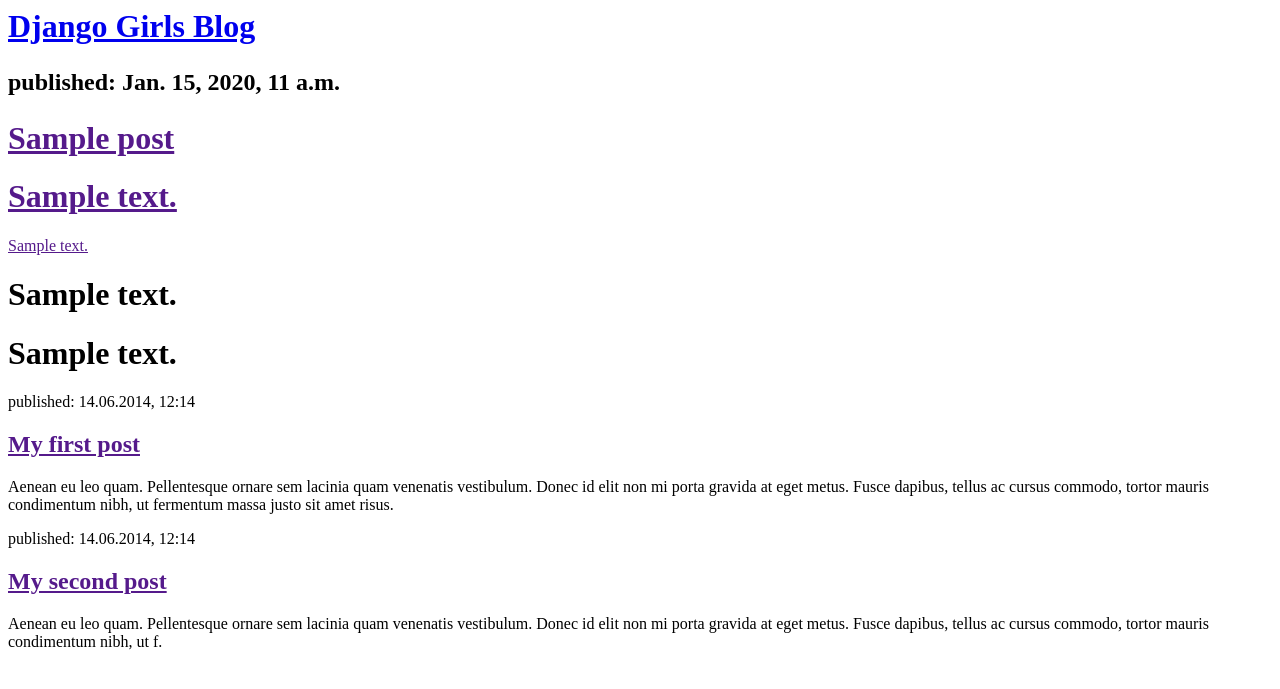
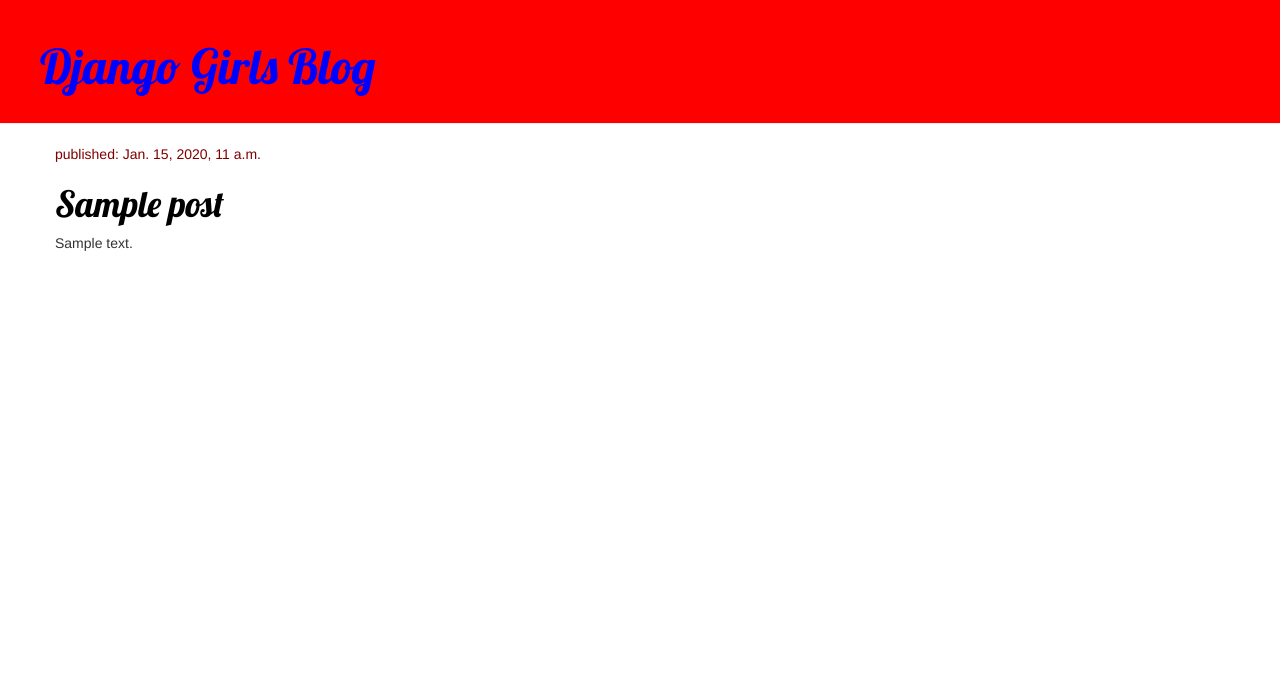
Before and after one commit to TSJarek/my-first-blog, a Django app: template blog/templates/blog/post_list.html in a window 1280 px wide. Shown: the top 689 px of the page. Run offline with Django 3.2, Linux system fonts and the light colour scheme; the template is opened without the code that fills it: values that come from a table or form of the project are taken from there, others are empty; tables that the repository leaves empty hold one stand-in row (values such as "Sample post"); some libraries are stand-ins or nearby versions.

Commit message:
Added view and template for detailed blog post as well as CSS for thesite.

```diff
--- /dev/null
+++ b/blog/static/css/blog.css
@@ -0,0 +1,46 @@
+.page-header {
+    background-color: red;
+    margin-top: 0;
+    padding: 20px 20px 20px 40px;
+}
+
+.page-header h1, .page-header h1 a, .page-header h1 a:visited, .page-header h1 a:active {
+    color: blue;
+    font-size: 36pt;
+    text-decoration: none;
+}
+
+.content {
+    margin-left: 40px;
+}
+
+h1, h2, h3, h4 {
+    font-family: 'Lobster', sans-serif;
+}
+
+.date {
+    color: maroon;
+}
+
+.save {
+    float: right;
+}
+
+.post-form textarea, .post-form input {
+    width: 100%;
+}
+
+.top-menu, .top-menu:hover, .top-menu:visited {
+    color: #ffffff;
+    float: right;
+    font-size: 26pt;
+    margin-right: 20px;
+}
+
+.post {
+    margin-bottom: 70px;
+}
+
+.post h1 a, .post h1 a:visited {
+    color: #000000;
+}
--- /dev/null
+++ b/blog/templates/blog/base.html
@@ -0,0 +1,23 @@
+{% load static %}
+<html>
+    <head>
+        <title>Django Girls blog</title>
+        <link rel="stylesheet" href="//maxcdn.bootstrapcdn.com/bootstrap/3.2.0/css/bootstrap.min.css">
+        <link rel="stylesheet" href="//maxcdn.bootstrapcdn.com/bootstrap/3.2.0/css/bootstrap-theme.min.css">
+        <link href="//fonts.googleapis.com/css?family=Lobster&subset=latin,latin-ext" rel="stylesheet" type="text/css">
+        <link rel="stylesheet" href="{% static 'css/blog.css' %}">
+    </head>
+   <body>
+    <div class="page-header">
+        <h1><a href="/">Django Girls Blog</a></h1>
+    </div>
+    <div class="content container">
+        <div class="row">
+            <div class="col-md-8">
+            {% block content %}
+            {% endblock %}
+            </div>
+        </div>
+    </div>
+</body>
+</html>
--- a/blog/templates/blog/post_list.html
+++ b/blog/templates/blog/post_list.html
@@ -1,37 +1,13 @@
-<html>
-    <head>
-        <title>Django Girls blog</title>
-    </head>
-    <body>
-        <div>
-            <h1><a href="/">Django Girls Blog</a></h1>
-        </div>
+{% extends 'blog/base.html'%}
 
-
-            {% for post in posts %}
-            <div>
-                <h2>
-                    <p>published: {{ post.published_date }}</p>
-                    <h1><a href="">{{ post.title }}</a></h1>
-                    <h1><a href="">{{ post.text }}</a></h1>
-                    <a href="">{{ post.text }}</a>
-                    <h1><a>{{ post.text }}</a></h1>
-                    <h1><a>{{ post.text|linebreaksbr }}</a></h1>
-                </h2>
-            </div>
+{% block content %}
+    {% for post in posts %}
+                <div class="post">
+                    <div class="date">
+                        <p>published: {{ post.published_date }}</p>
+                    </div>
+                    <h1><a href="{% url 'post_detail' pk=post.pk %}">{{ post.title }}</a></h1>
+                    <p>{{ post.text|linebreaksbr }}</p>
+                </div>
             {% endfor %}
-
-
-        <div>
-            <p>published: 14.06.2014, 12:14</p>
-            <h2><a href="">My first post</a></h2>
-            <p>Aenean eu leo quam. Pellentesque ornare sem lacinia quam venenatis vestibulum. Donec id elit non mi porta gravida at eget metus. Fusce dapibus, tellus ac cursus commodo, tortor mauris condimentum nibh, ut fermentum massa justo sit amet risus.</p>
-        </div>
-
-        <div>
-            <p>published: 14.06.2014, 12:14</p>
-            <h2><a href="">My second post</a></h2>
-            <p>Aenean eu leo quam. Pellentesque ornare sem lacinia quam venenatis vestibulum. Donec id elit non mi porta gravida at eget metus. Fusce dapibus, tellus ac cursus commodo, tortor mauris condimentum nibh, ut f.</p>
-        </div>
-    </body>
-</html>
+{% endblock %}
--- a/blog/urls.py
+++ b/blog/urls.py
@@ -1,6 +1,10 @@
 from django.urls import path
 from . import views
+from django.contrib.staticfiles.urls import staticfiles_urlpatterns
 
 urlpatterns = [
     path('', views.post_list, name='post_list'),
+    path('post/<int:pk>/',views.post_detail,name='post_detail'),
 ]
+
+# urlpatterns += staticfiles_urlpatterns()
--- a/blog/views.py
+++ b/blog/views.py
@@ -1,7 +1,12 @@
 from django.shortcuts import render
 from django.utils import timezone
 from .models import Post
+from django.shortcuts import get_object_or_404
 
 def post_list(request):
     posts=Post.objects.filter(published_date__lte=timezone.now()).order_by('published_date')
     return render(request, 'blog/post_list.html', {'posts':posts})
+
+def post_detail(request, pk):
+    post = get_object_or_404(Post, pk=pk)
+    return render(request, 'blog/post_detail.html', {'post': post})
```
Also changed, not shown: blog/templates/blog/post_detail.html (added, +13 -0 lines), blog/templates/blog/post_list2.html (added, +41 -0 lines), mysite/manage.py (deleted, +0 -15 lines), 1 other file.
